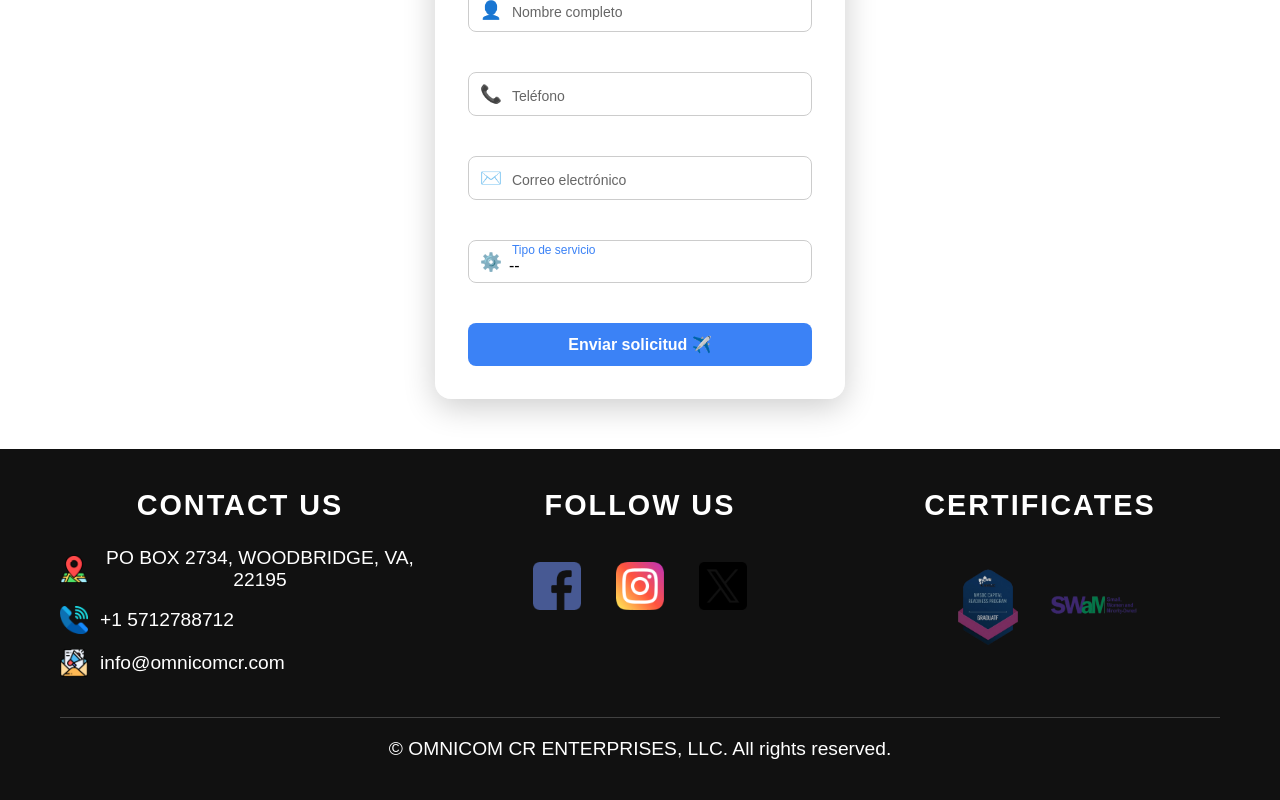
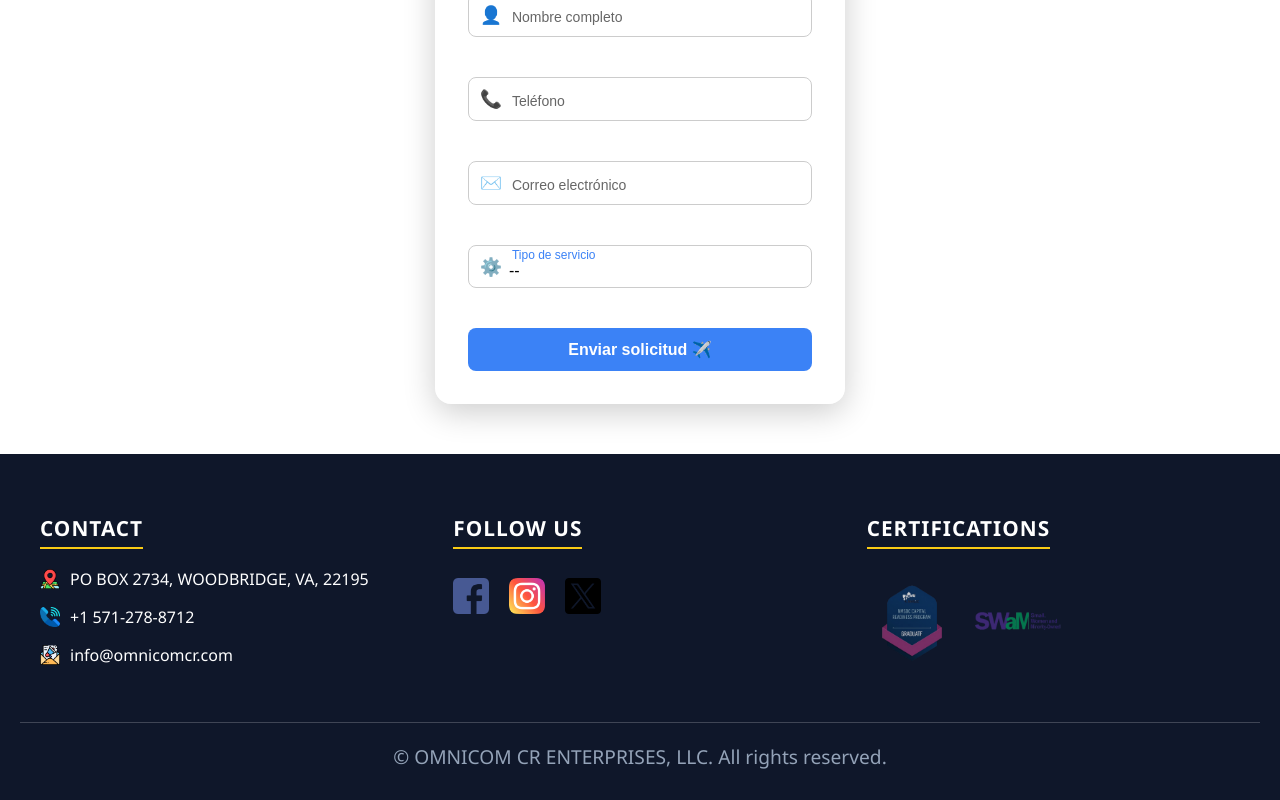
Before and after one commit to DanniDev0/Omnicom, a React (Vite) app: page /About_us in a window 1280 px wide. Both pictures are taken after a click on the button "Get a Quote". Built offline with nearby package versions, Linux system fonts and the light colour scheme.

Commit message:
Rediseño del footer listo

```diff
--- a/src/assets/style/Footer.css
+++ b/src/assets/style/Footer.css
@@ -1,243 +1,127 @@
-:root {
-  --neon-white: #ffffff;
-  --neon-white-glow: #e0e0e0;
-  --neon-blue-social: #1877f2;
-  --neon-pink-social: #e1306c;
-  --neon-x-social: #000000;
-
-  --bg-darker: #111111;
-  --text-color-light: #ffffff;
-}
-
 .footer {
-  background-color: var(--bg-darker);
-  color: var(--text-color-light);
-  padding: 40px 60px;
-  position: relative;
-  width: 100%;
-  box-sizing: border-box;
+  background-color: #0f172a;
+  color: #ffffff;
+  padding: 60px 20px 30px;
+  font-family: 'Segoe UI', sans-serif;
 }
 
 .footer-container {
   max-width: 1200px;
   margin: 0 auto;
   display: flex;
-  justify-content: space-around;
   flex-wrap: wrap;
   gap: 40px;
+  justify-content: space-between;
 }
 
-.footer-section {
-  flex: 1;
-  min-width: 250px;
-  text-align: center;
-  display: flex;
-  flex-direction: column;
-  align-items: center;
+.footer-column {
+  flex: 1 1 250px;
 }
 
-.footer-section h3 {
-  color: var(--neon-white);
-  margin-bottom: 25px;
-  font-size: 1.8em;
+.footer-column h3 {
+  font-size: 1.3rem;
+  margin-bottom: 1.2rem;
   text-transform: uppercase;
-  letter-spacing: 2px;
+  letter-spacing: 1px;
+  border-bottom: 2px solid #facc15;
+  display: inline-block;
+  padding-bottom: 0.3rem;
 }
 
-.contact-items-wrapper {
-  display: flex;
-  flex-direction: column;
-  gap: 15px;
-  align-items: center;
+.footer-list {
+  list-style: none;
+  padding: 0;
+  margin: 0;
 }
 
-.footer-item {
+.footer-list li {
   display: flex;
   align-items: center;
-  gap: 12px;
-  transition: transform 0.3s ease;
-  width: 100%;
-  justify-content: flex-start;
+  margin-bottom: 1rem;
+  gap: 10px;
 }
 
-.footer-item .icon {
-  width: 28px;
-  flex-shrink: 0;
-  display: flex;
-  justify-content: center;
+.footer-icon {
+  width: 20px;
+  height: 20px;
 }
 
-.footer-item:hover {
-  transform: scale(1.03);
-}
-
-.footer-item .icon img {
-  width: 100%;
-  height: auto;
-}
-
-.contact-link {
-  color: var(--text-color-light);
+.footer-list a {
+  color: #ffffff;
   text-decoration: none;
-  font-weight: normal;
   transition: color 0.3s ease;
 }
 
-.contact-link:hover {
-  color: var(--neon-white-glow);
+.footer-list a:hover {
+  color: #facc15;
 }
 
-.social-icons {
+.social-links {
   display: flex;
-  justify-content: center;
-  gap: 35px;
-  margin-top: 15px;
+  gap: 20px;
+  align-items: center;
+  margin-top: 10px;
 }
 
-.social-icon-link {
-  display: inline-block;
-  position: relative;
-  transition: transform 0.4s ease;
+.social-links img {
+  width: 36px;
+  height: 36px;
+  transition: transform 0.3s ease;
 }
 
-.social-icon-link img {
-  width: 48px;
-  height: 48px;
-  transition: filter 0.4s ease;
-  display: block;
+.social-links img:hover {
+  transform: scale(1.1);
 }
 
-.social-icon-link.facebook-neon:hover {
-  transform: scale(1.2);
+.certifications {
+  display: flex;
+  flex-wrap: wrap;
+  gap: 15px;
+  margin-top: 10px;
 }
 
-.social-icon-link.facebook-neon:hover img {
-  filter: drop-shadow(0 0 15px var(--neon-blue-social)) drop-shadow(0 0 30px rgba(24, 119, 242, 0.6));
-}
-
-.social-icon-link.instagram-neon:hover {
-  transform: scale(1.2);
-}
-
-.social-icon-link.instagram-neon:hover img {
-  filter: drop-shadow(0 0 15px var(--neon-pink-social)) drop-shadow(0 0 30px rgba(225, 48, 108, 0.6));
-}
-
-.social-icon-link.x-neon:hover {
-  transform: scale(1.2);
-}
-
-.social-icon-link.x-neon:hover img {
-  filter: drop-shadow(0 0 15px var(--neon-x-social)) drop-shadow(0 0 30px rgba(0, 0, 0, 0.6));
-}
-
-.certifications-images {
-  display: flex;
-  justify-content: center;
-  align-items: center;
-  flex-wrap: wrap;
-  gap: 15px;
-  margin-top: 15px;
-}
-
-.certification-img {
+.certifications img {
   width: 90px;
   height: auto;
   opacity: 0.8;
   transition: transform 0.3s ease, opacity 0.3s ease;
 }
 
-.certification-img:hover {
-  transform: scale(1.3);
+.certifications img:hover {
+  transform: scale(1.1);
   opacity: 1;
 }
 
 .footer-bottom {
   text-align: center;
   margin-top: 40px;
+  font-size: 0.9rem;
+  border-top: 1px solid rgba(255, 255, 255, 0.2);
   padding-top: 20px;
-  border-top: 1px solid rgba(255, 255, 255, 0.2);
-  font-size: 0.9em;
-  color: var(--text-color-light);
+  color: #94a3b8;
 }
 
-.footer,
-.footer * {
-  color: var(--text-color-light);
-}
-
-@media (max-width: 992px) {
+/* Responsive */
+@media (max-width: 768px) {
   .footer-container {
     flex-direction: column;
     align-items: center;
+    gap: 30px;
   }
 
-  .footer-section {
-    min-width: unset;
-    width: 100%;
-    margin-bottom: 30px;
-  }
-
-  .contact-items-wrapper {
-    align-items: flex-start;
-    text-align: left;
-    width: fit-content;
-  }
-
-  .footer-item {
-    justify-content: flex-start;
-  }
-}
-
-@media (max-width: 768px) {
-  .footer {
-    padding: 30px 20px;
-  }
-
-  .footer-section h3 {
-    font-size: 1.6em;
-  }
-
-  .footer-item .icon img {
-    width: 24px;
-    height: 24px;
-  }
-
-  .social-icon-link img {
-    width: 40px;
-    height: 40px;
-  }
-
-  .contact-items-wrapper {
-    align-items: center;
+  .footer-column {
     text-align: center;
   }
 
-  .footer-item {
+  .footer-list li {
+    justify-content: center;
+  }
+
+  .social-links {
+    justify-content: center;
+  }
+
+  .certifications {
     justify-content: center;
   }
 }
-
-@media (max-width: 480px) {
-  .footer {
-    padding: 20px 15px;
-  }
-
-  .footer-container {
-    gap: 20px;
-  }
-
-  .footer-section h3 {
-    font-size: 1.4em;
-    margin-bottom: 15px;
-  }
-
-  .social-icons {
-    gap: 25px;
-  }
-
-  .social-icon-link img {
-    width: 35px;
-    height: 35px;
-  }
-}
--- a/src/components/Footer.jsx
+++ b/src/components/Footer.jsx
@@ -1,6 +1,5 @@
 import React from 'react';
 import '../assets/style/Footer.css';
-import '@fortawesome/fontawesome-free/css/all.min.css';
 import Facebook from '../assets/img/Facebook.png';
 import Instagram from '../assets/img/Instagram.png';
 import X from '../assets/img/X.png';
@@ -15,53 +14,53 @@ export const Footer = () => {
     <footer className="footer">
       <div className="footer-container">
 
-        <div className="footer-section">
-          <h3>Contact Us</h3>
-          <div className="contact-items-wrapper">
-            <div className="footer-item">
-              <i className="icon"><img src={Location} alt="Location" /></i>
-              <p>
+        {/* Contact Info */}
+        <div className="footer-column">
+          <h3>Contact</h3>
+          <ul className="footer-list">
+            <li>
+              <img src={Location} alt="Location" className="footer-icon" />
               <a
                 href="https://www.google.com/maps?q=PO BOX 2734, WOODBRIDGE, VA, 22195"
                 target="_blank"
                 rel="noopener noreferrer"
-                  className="contact-link"
               >
                 PO BOX 2734, WOODBRIDGE, VA, 22195
               </a>
-              </p>
-            </div>
-            <div className="footer-item">
-              <i className="icon"><img src={Phone} alt="Phone" /></i>
-              <p><a href="tel:+15712788712" className="contact-link">+1 5712788712</a></p>
-            </div>
-            <div className="footer-item">
-              <i className="icon"><img src={Email} alt="Email" /></i>
-              <p><a href="mailto:info@omnicomcr.com" className="contact-link">info@omnicomcr.com</a></p>
-            </div>
-          </div>
+            </li>
+            <li>
+              <img src={Phone} alt="Phone" className="footer-icon" />
+              <a href="tel:+15712788712">+1 571-278-8712</a>
+            </li>
+            <li>
+              <img src={Email} alt="Email" className="footer-icon" />
+              <a href="mailto:info@omnicomcr.com">info@omnicomcr.com</a>
+            </li>
+          </ul>
         </div>
 
-        <div className="footer-section">
+        {/* Social Links */}
+        <div className="footer-column">
           <h3>Follow Us</h3>
-          <div className="social-icons">
-            <a href="https://www.facebook.com/omnicomcr" className="social-icon-link facebook-neon" target="_blank" rel="noopener noreferrer">
+          <div className="social-links">
+            <a href="https://www.facebook.com/omnicomcr" target="_blank" rel="noopener noreferrer">
               <img src={Facebook} alt="Facebook" />
             </a>
-            <a href="https://www.instagram.com/omnicom_cr" className="social-icon-link instagram-neon" target="_blank" rel="noopener noreferrer">
+            <a href="https://www.instagram.com/omnicom_cr" target="_blank" rel="noopener noreferrer">
               <img src={Instagram} alt="Instagram" />
             </a>
-            <a href="https://x.com" className="social-icon-link x-neon" target="_blank" rel="noopener noreferrer">
+            <a href="https://x.com" target="_blank" rel="noopener noreferrer">
               <img src={X} alt="X" />
             </a>
           </div>
         </div>
 
-        <div className="footer-section">
-          <h3>Certificates</h3>
-          <div className="certifications-images">
-            <img src={NMSDC} alt="NMSDC Certificate" className="certification-img neon-border" />
-            <img src={SWaM} alt="SWaM Certificate" className="certification-img neon-border" />
+        {/* Certifications */}
+        <div className="footer-column">
+          <h3>Certifications</h3>
+          <div className="certifications">
+            <img src={NMSDC} alt="NMSDC Certificate" />
+            <img src={SWaM} alt="SWaM Certificate" />
           </div>
         </div>
       </div>
```
Lines whose indentation alone changed are shown as unchanged.
